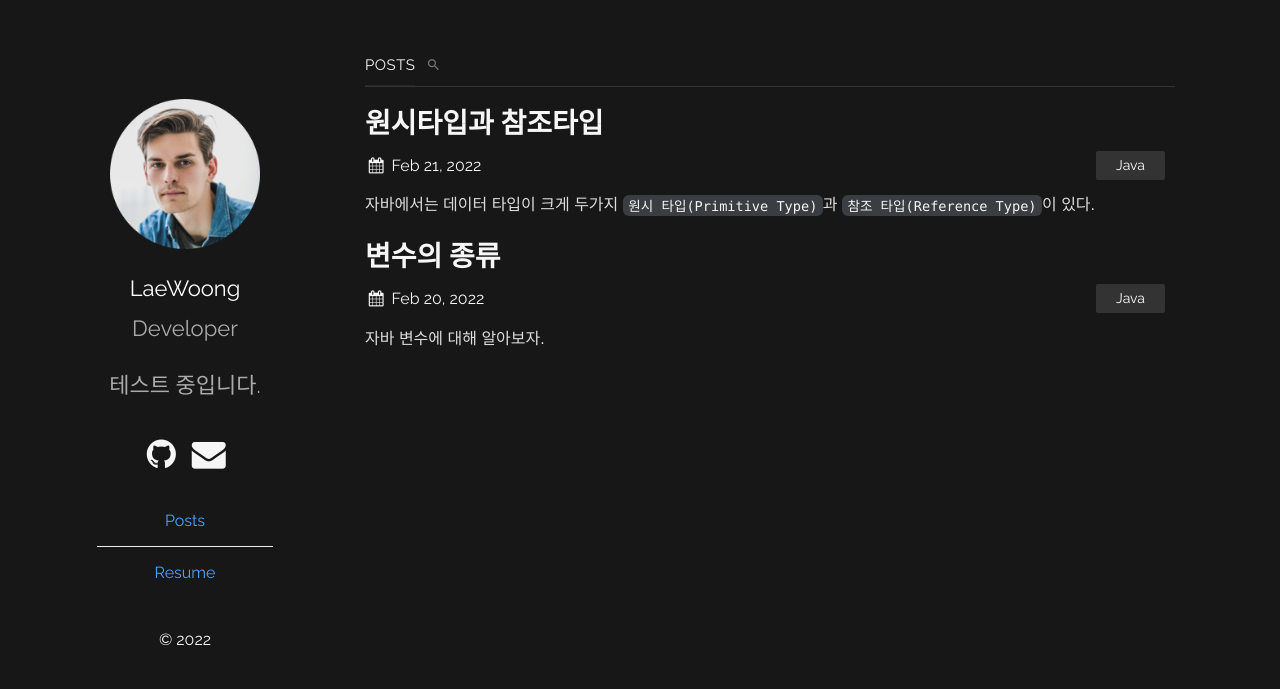
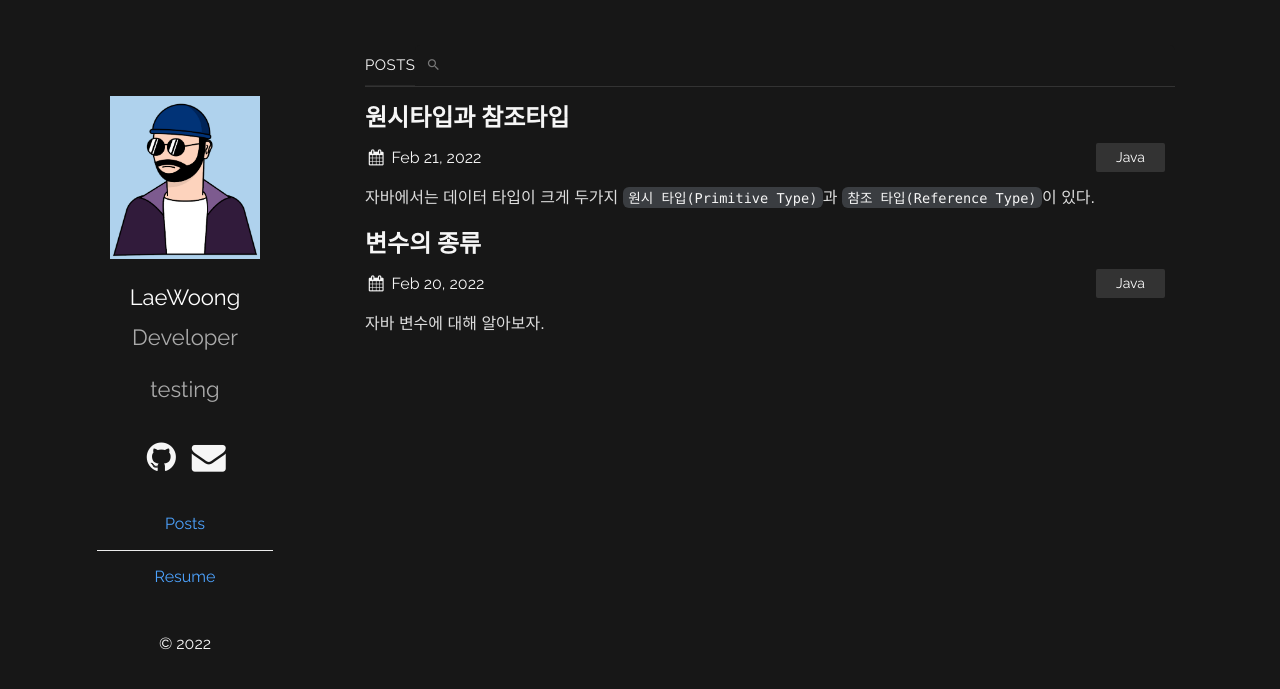
Before and after one commit to wlroh/wlroh.github.io, a Jekyll site: the page built from index.md, in a window 1280 px wide. Shown: the top 689 px of the page. Built offline with Jekyll 4.4.1, drawn with Linux system fonts in a browser that asks for light colours.

Commit message:
style: post title 크기 조절 및 프로필 이ㅂ미지 변경

```diff
--- a/_config.yml
+++ b/_config.yml
@@ -16,12 +16,12 @@ plainwhite:
   tagline: |
     Developer
 
-    테스트 중입니다.
+    testing
   date_format: "%b %-d, %Y"
   sitemap: true # set to true to generate sitemap.xml content
   search: true # set to true to enable searchbar
   dark_mode: true # set to true to add dark mode toggle
-  portfolio_image: "assets/portfolio.png" # the path from the base directory of the site to the image to display (no / at the start)
+  portfolio_image: "assets/portfolio2.png" # the path from the base directory of the site to the image to display (no / at the start)
   html_lang: "KR" # set the lang attribute of the <html> tag for the pages. See here for a list of codes: https://www.w3schools.com/tags/ref_country_codes.asp
   condensed_mobile:
     #- home
--- a/_layouts/home.html
+++ b/_layouts/home.html
@@ -4,11 +4,7 @@ layout: default
 
 {%- if page.title -%}
 <h1 class="page-heading">{{ page.title }}</h1>
-{%- endif -%}
-
-{{ content }}
-
-{%- if site.posts.size > 0 -%}
+{%- endif -%} {{ content }} {%- if site.posts.size > 0 -%}
 <ul class="posts">
   <li class="posts-labelgroup" id="posts-labelgroup">
     <h1 id="posts-label">posts</h1>
@@ -16,16 +12,28 @@ layout: default
     <div class="search-container">
       <div class="search-section">
         <i class="icon-search"></i>
-          <input type="text" name="search" id="searchbar" autocomplete="off" aria-label="search in posts">
+        <input
+          type="text"
+          name="search"
+          id="searchbar"
+          autocomplete="off"
+          aria-label="search in posts"
+        />
       </div>
-        <div class="search-results" id="search-results" data-placeholder="No Results" style="display: none;"></div>
+      <div
+        class="search-results"
+        id="search-results"
+        data-placeholder="No Results"
+        style="display: none"
+      ></div>
     </div>
     {% endif %}
   </li>
 
   {%- for post in site.posts -%}
   <li>
-        {%- assign date_format = site.plainwhite.date_format | default: "%b %-d, %Y" -%}
+    {%- assign date_format = site.plainwhite.date_format | default: "%b %-d, %Y"
+    -%}
     <a class="post-link" href="{{ post.url | relative_url }}">
       <h2 class="post-title">{{ post.title | escape }}</h2>
     </a>
@@ -43,9 +51,7 @@ layout: default
       {%- endif -%}
     </div>
     <div class="post">
-          {%- if site.show_excerpts -%}
-            {{ post.excerpt }}
-          {%- endif -%}
+      {%- if site.show_excerpts -%} {{ post.excerpt }} {%- endif -%}
     </div>
   </li>
   {%- endfor -%}
--- a/_sass/plain.scss
+++ b/_sass/plain.scss
@@ -223,7 +223,7 @@ main {
 
 .post-title {
   line-height: 1.2em;
-  font-size: 28px;
+  font-size: 24px;
   margin-bottom: 10px;
 }
 .posts,
```
Also changed, not shown: assets/portfolio2.png (added), dark.png (deleted). Lines whose indentation alone changed are shown as unchanged.
